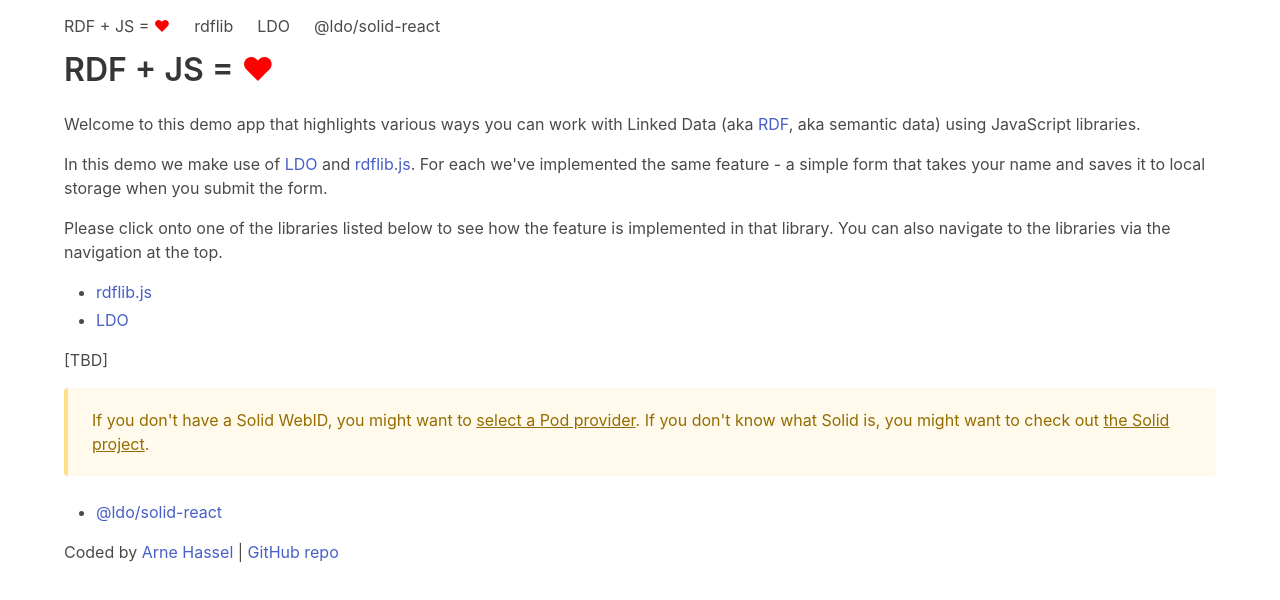
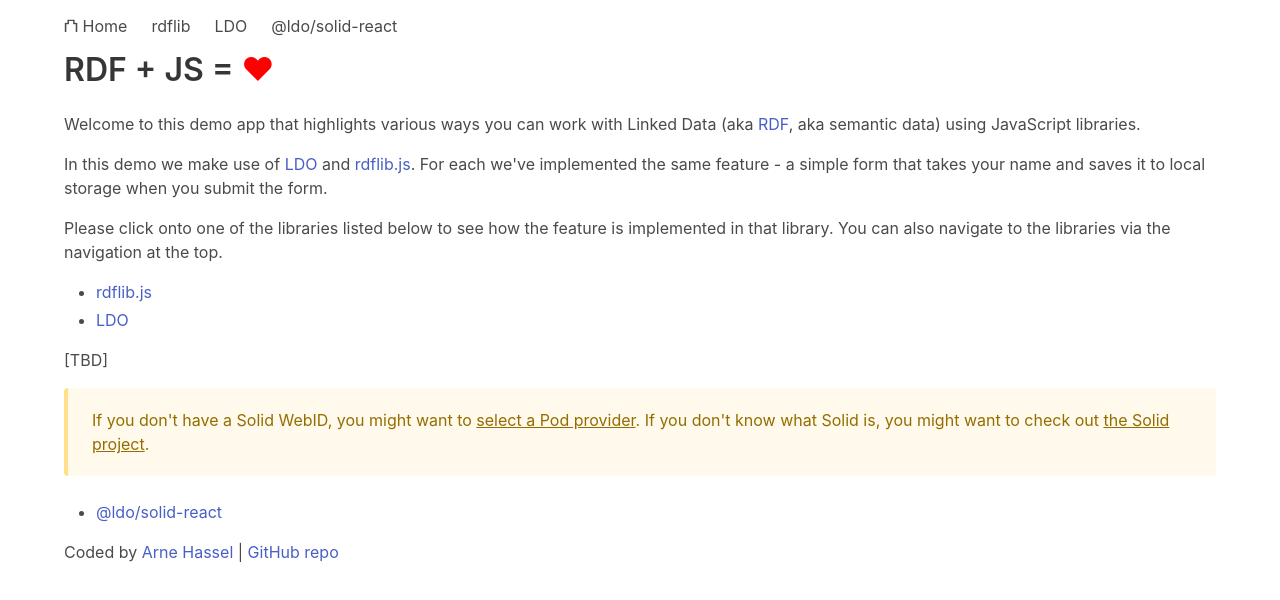
Before and after one commit to megoth/rdfjs, a React (Vite) app: page / in a window 1280 px wide. Shown: the top 600 px of the page. Built offline with nearby package versions, Linux system fonts and the light colour scheme.

Commit message:
Logo became a bit redundant

```diff
--- a/src/navigation/index.tsx
+++ b/src/navigation/index.tsx
@@ -1,6 +1,5 @@
 import {NavLink} from "react-router-dom";
 import {clsx} from "clsx";
-import Logo from "../logo";
 import {useState} from "react";
 
 type Link = {
@@ -30,7 +29,7 @@
         <nav className="navbar is-fixed-top" role="navigation" aria-label="main navigation">
             <div className="container">
                 <div className="navbar-brand">
-                    <NavLink to={"/"} className="navbar-item"><Logo/></NavLink>
+                    <NavLink to={"/"} className="navbar-item">⛫ Home</NavLink>
                     <button className={clsx("navbar-burger", {
                         "is-active": isActive
                     })} aria-label="menu" aria-expanded="false" type="button"
```
